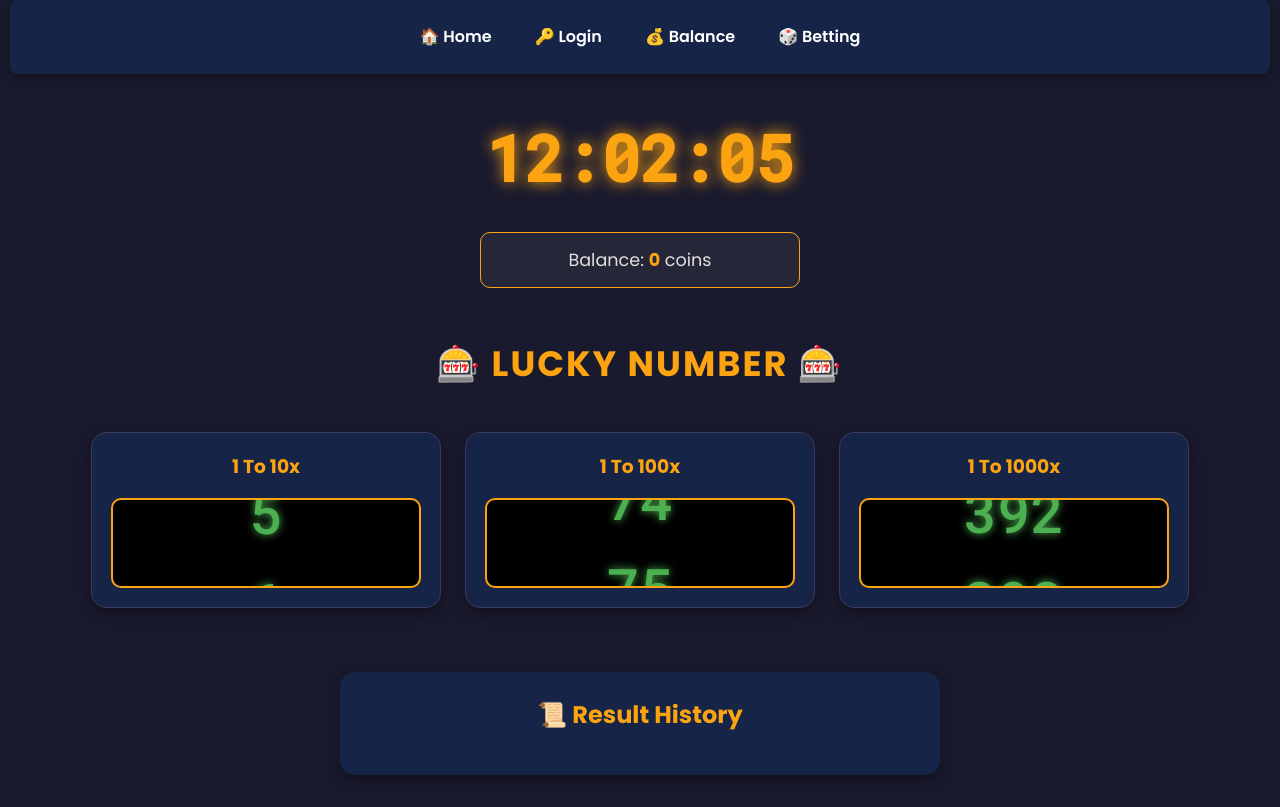
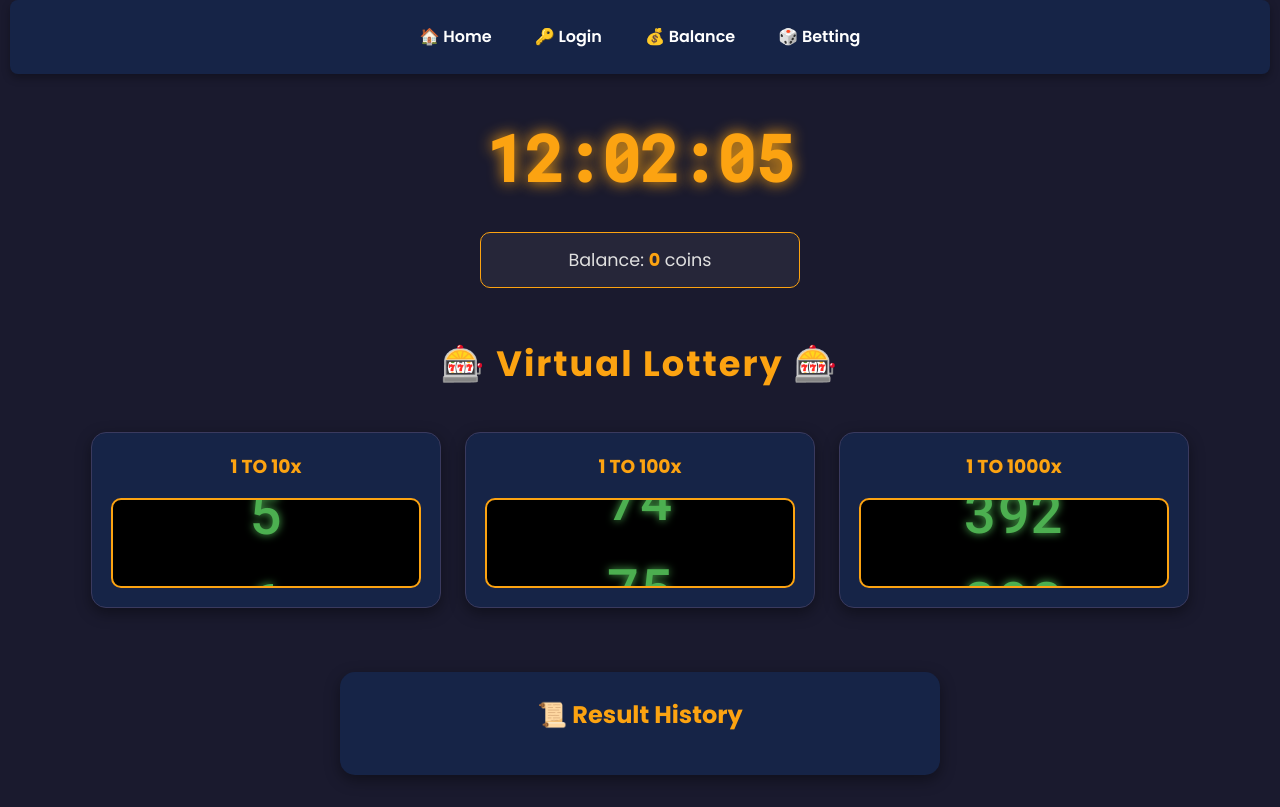
Before and after one commit to pichash6969/AJ, a plain HTML site: page index.html in a window 1280 px wide. Drawn offline with Linux system fonts and the light colour scheme; a script that the page names is missing.

Commit message:
Update index.html

```diff
--- a/index.html
+++ b/index.html
@@ -7,6 +7,7 @@
   <link rel="stylesheet" href="style.css">
 </head>
 <body>
+  <!-- Navigation -->
   <nav>
     <a href="index.html">🏠 Home</a>
     <a href="login.html">🔑 Login</a>
@@ -14,44 +15,52 @@
     <a href="betting.html">🎲 Betting</a>
   </nav>
 
+  <!-- Clock -->
   <div class="clock-container">
     <h1 id="clock"></h1>
   </div>
 
+  <!-- Balance -->
   <div class="balance-box">
     Balance: <span id="userBalance">0</span> coins
   </div>
 
+  <!-- Lottery Area -->
   <div class="lottery-container">
-    <h2>🎰 LUCKY NUMBER 🎰</h2>
+    <h2>🎰 Virtual Lottery 🎰</h2>
 
+    <!-- 1-Digit Draw -->
     <div class="number-section">
-      <h3>1 To 10x</h3>
+      <h3>1 TO 10x</h3>
       <div class="scroll-container">
         <div class="scroll-numbers" id="scroll-1digit"></div>
       </div>
     </div>
 
+    <!-- 2-Digit Draw -->
     <div class="number-section">
-      <h3>1 To 100x</h3>
+      <h3>1 TO 100x</h3>
       <div class="scroll-container">
         <div class="scroll-numbers" id="scroll-2digit"></div>
       </div>
     </div>
 
+    <!-- 3-Digit Draw -->
     <div class="number-section">
-      <h3>1 To 1000x</h3>
+      <h3>1 TO 1000x</h3>
       <div class="scroll-container">
         <div class="scroll-numbers" id="scroll-3digit"></div>
       </div>
     </div>
   </div>
 
+  <!-- Result History -->
   <div class="history-container">
     <h2>📜 Result History</h2>
     <ul id="resultHistory"></ul>
   </div>
 
+  <!-- Scripts -->
   <script src="script.js"></script>
   <script src="user.js"></script>
 </body>
```
